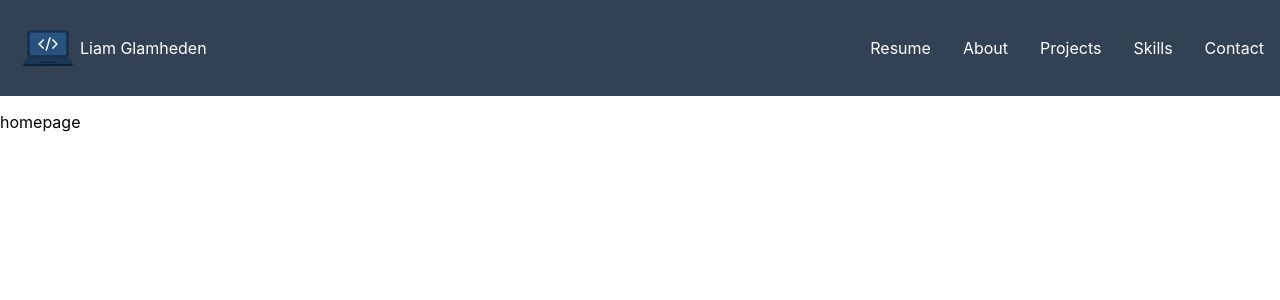
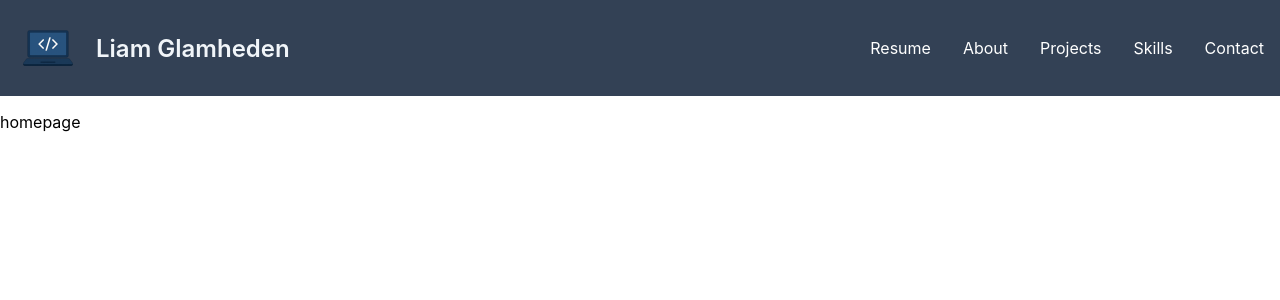
Before and after one commit to LiamGlamheden/fullstack-portfolio, a React (Create React App) app in the folder frontend/: page / in a window 1280 px wide. Shown: the top 300 px of the page. Built offline with nearby package versions, Linux system fonts and the light colour scheme.

Commit message:
add styling to icon and name

```diff
--- a/frontend/src/components/Header.tsx
+++ b/frontend/src/components/Header.tsx
@@ -10,10 +10,24 @@ export default function Header() {
       backgroundColor: "#334155",
       color: "white"
     }}>
-        <div style={{ display: "flex", alignItems: "center"}}>
+
+        <div style={{
+            display: "flex",
+            alignItems: "center",
+            gap: "1rem",
+            cursor: "pointer"
+            }}>
             <img src="/Portfolio-icon.png" alt="Portfolio icon" style={{ height: "4em" }} />
-            <p>Liam Glamheden</p>
+            <p style={{
+                fontSize: "1.5rem",
+                fontWeight: "600",
+                margin: 0,
+                color: "#f1f5f9"
+            }}>
+                Liam Glamheden
+            </p>
         </div>
+
 
       <nav style={{ display: "flex", gap: "2rem" }}>
         <p style={{ cursor: "pointer" }}>Resume</p>
```
